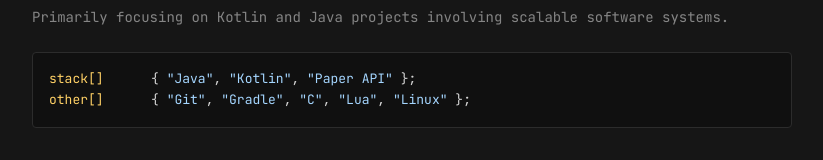
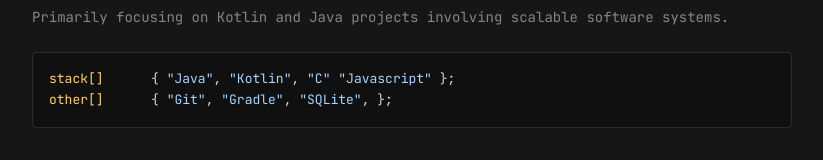
Before and after one commit to 6a08c5fba805337cc251242/6a08c5fba805337cc251242.github.io, a plain HTML site: page index.html in a window 1280 px wide. Shown: the part 175-335 px from the top of the page, without its empty margins (228-1051 px from the left). Drawn offline with Linux system fonts and the light colour scheme.

Commit message:
Update index.html

```diff
--- a/index.html
+++ b/index.html
@@ -239,7 +239,8 @@
             <span class="punctuation">{</span>
             <span class="string">"Java"</span><span class="punctuation">, </span>
             <span class="string">"Kotlin"</span><span class="punctuation">, </span>
-            <span class="string">"Paper API"</span>
+            <span class="string">"C"</span>
+            <span class="string">"Javascript"</span>
             <span class="punctuation">};</span>
           </span>
         </li>
@@ -250,9 +251,7 @@
             <span class="punctuation">{</span>
             <span class="string">"Git"</span><span class="punctuation">, </span>
             <span class="string">"Gradle"</span><span class="punctuation">, </span>
-            <span class="string">"C"</span><span class="punctuation">, </span>
-            <span class="string">"Lua"</span><span class="punctuation">, </span>
-            <span class="string">"Linux"</span>
+            <span class="string">"SQLite"</span><span class="punctuation">, </span>
             <span class="punctuation">};</span>
           </span>
         </li>
```
